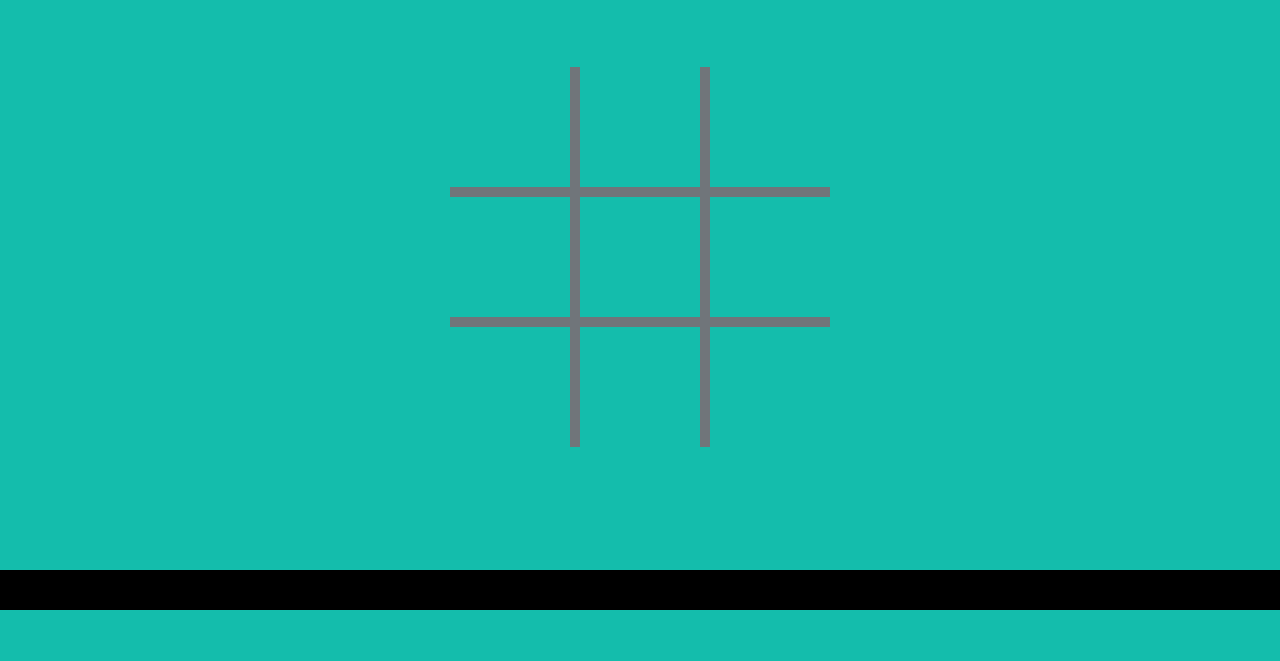
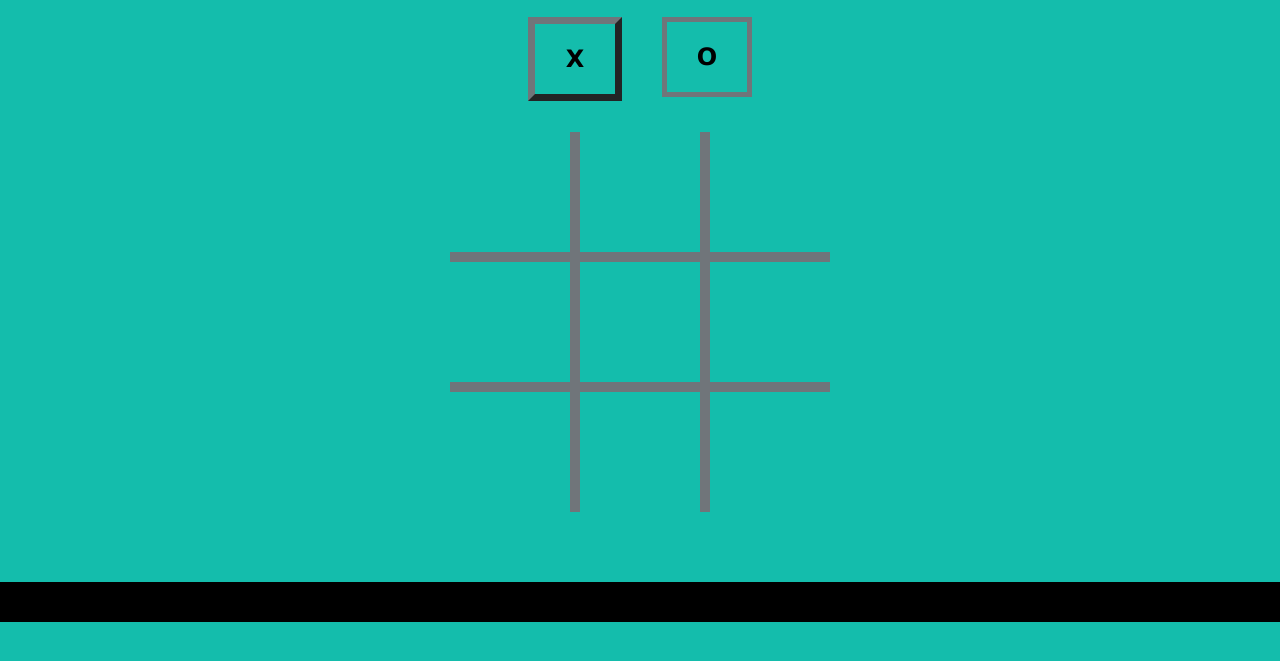
Before and after one commit to maestre7/TresRayas, a plain HTML site: page index.html in a window 1280 px wide. Shown: the part 63-724 px from the top of the page. Drawn offline with Linux system fonts and the light colour scheme.

Commit message:
css and js settings

```diff
--- a/index.css
+++ b/index.css
@@ -39,6 +39,7 @@ button{
 	border-width: 5px;
 }
 
+
 #\30 {
 	border-style: none solid solid none;
 }
@@ -75,10 +76,6 @@ button{
 	border-style: solid none none solid;
 }
 
-/* body { */
-	/* background-color: #14bdac; */
-/* } */
-
 main {
 	display: flex;
 	flex-direction: column;
@@ -95,11 +92,37 @@ main > div {
 }
 
 main > div:first-child {
-	height: 70px;
+	height: 115px;
+	margin-bottom: 10px;
+	margin-top: 10px;
+}
+
+main > div > div {
+	display: flex;
+    align-items: center;
+    justify-content: center;
+	height: 60px;
+	width: 60px;
+	border-color: #70757a;
+	border-width: 5px;
+	border-style: solid;
+	padding-right: 10px;
+    padding-left: 10px;
+	padding-bottom: 5px;
+	padding-top: 5px;
+	margin-right: 20px;
+    margin-left: 20px;
+	margin-bottom: 10px;
+	margin-top: 10px;
+}
+
+main > div > div:first-child {
+	border-style: outset;
+	border-width: 7px;
 }
 
 main > div:last-child {
-	height: 123px;
+	height: 70px;
 }
 
 footer {
--- a/index.html
+++ b/index.html
@@ -17,7 +17,7 @@
 	</head>
 	<body>
 		<headers>
-			<h1> Tres Rayas </h1> <!--encabezados-->
+			<h1> Tres Rayas </h1>
 		</headers>
 		<main>
 		</main>
--- a/index.js
+++ b/index.js
@@ -10,13 +10,24 @@ let counter = 0;
 let gameStatus = ["","","","","","","","",""];
 
 // miguel se quejara de lo larga que es... y yo me tendre q morder para no decir mi...
-const winArray = [[0, 1, 2],[3, 4, 5],[6, 7, 8],[0, 3, 6],[1, 4, 7],[2, 5, 8],[0, 4, 8],[2, 4, 6]];
+const winArray = [[0, 1, 2],
+[3, 4, 5],
+[6, 7, 8],
+[0, 3, 6],
+[1, 4, 7],
+[2, 5, 8],
+[0, 4, 8],
+[2, 4, 6]];
 
 //*********
 // Funciones
 //*********
 
-// funcion para guardar la posicion marcada
+/**
+  * Verifies if the string is in a valid email format
+  * @param email {string}
+  * @return  {boolean}
+  */
 const markPosition = (p) => gameStatus[p] = isTurn ? 'x' : 'o';
 
 
@@ -33,12 +44,30 @@ function Square() {
 	return newButton;
 }
 
+function Indicator(newDivContent1) {
+	let newDivX = document.createElement("div");
+	let newDivO = document.createElement("div");
+	let myIdX = document.createAttribute("id");
+	let myIdO = document.createAttribute("id");
+	myIdX.value = "X";
+	myIdO.value = "O";
+	newDivX.innerHTML = "X";
+	newDivO.innerHTML = "O";
+	newDivX.setAttributeNode(myIdX);
+	newDivO.setAttributeNode(myIdO);
+	newDivContent1.appendChild(newDivX);
+	newDivContent1.appendChild(newDivO);
+
+	return newDivContent1
+}
+
 // funcion para añadir tres filas de button
 function Model() {
 	let elementMain = document.querySelector("main");
 
 	let newDivContent1 = document.createElement("div");
-	elementMain.appendChild(newDivContent1);
+	const newDivContent1Padding = Indicator(newDivContent1);
+	elementMain.appendChild(newDivContent1Padding);
 
 	for (let controlRow=0; controlRow != 3; controlRow++) {
 		let newDiv = document.createElement("div");
@@ -50,6 +79,24 @@ function Model() {
 	}
 	let newDivContent2 = document.createElement("div");
 	elementMain.appendChild(newDivContent2);
+}
+
+function controlTurn(isTurn){
+	if (isTurn) {
+		document.getElementById('X').style.border = 'outset';
+		document.getElementById('O').style.border = 'solid';
+		document.getElementById('X').style.borderWidth = '7px';
+		document.getElementById('O').style.borderWidth = '5px';
+		document.getElementById('X').style.borderColor = '#70757a';
+		document.getElementById('O').style.borderColor = '#70757a';
+	} else {
+		document.getElementById('O').style.border = 'outset';
+		document.getElementById('X').style.border = 'solid';
+		document.getElementById('O').style.borderWidth = '7px';
+		document.getElementById('X').style.borderWidth = '5px';
+		document.getElementById('O').style.borderColor = '#70757a';
+		document.getElementById('X').style.borderColor = '#70757a';
+	}
 }
 
 // funcion para el marcado
@@ -66,6 +113,8 @@ function mark(myButton){
 
 		if (winwin == false) {
 			isTurn = isTurn ? false : true; //Cambiamos el turno
+			controlTurn(isTurn);
+
 		} else if (winwin == true) {
 			alert(`Enorabuena han ganado las ${isTurn ? 'X' : 'O'}`);
 		} else {
```
